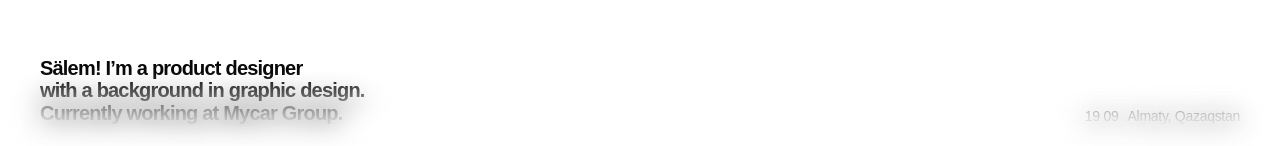
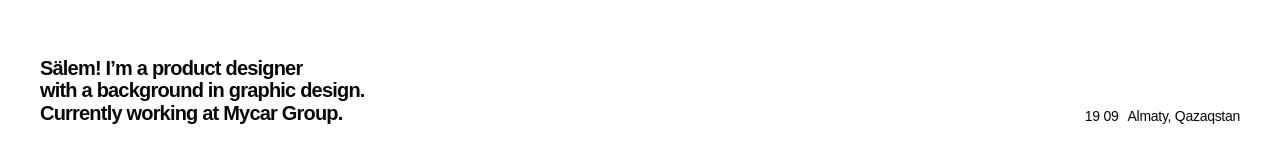
Before and after one commit to yemirades/site, a Next.js app: page / in a window 1280 px wide. Shown: the part 654-800 px from the top of the page. Built offline with nearby package versions, Linux system fonts and the light colour scheme; a web font is replaced by a local one.

Commit message:
Scope bottom blur below hero

```diff
--- a/src/app/page.tsx
+++ b/src/app/page.tsx
@@ -1,5 +1,6 @@
 import { Nav } from "@/components/Nav";
 import { CursorTrail } from "@/components/CursorTrail";
+import { BottomBlur } from "@/components/BottomBlur";
 import { Hero } from "@/components/Hero";
 import { Works } from "@/components/Works";
 import { Approach } from "@/components/Approach";
@@ -20,7 +21,7 @@ export default function Home() {
         <Services />
         <Contacts />
       </main>
-      <div className="bottom-blur backdrop-blur-[14px] max-sm:backdrop-blur-[11px]" aria-hidden="true" />
+      <BottomBlur />
     </>
   );
 }
```
